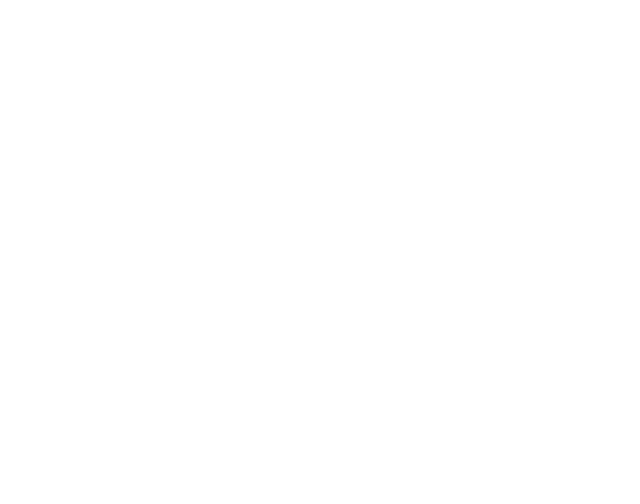
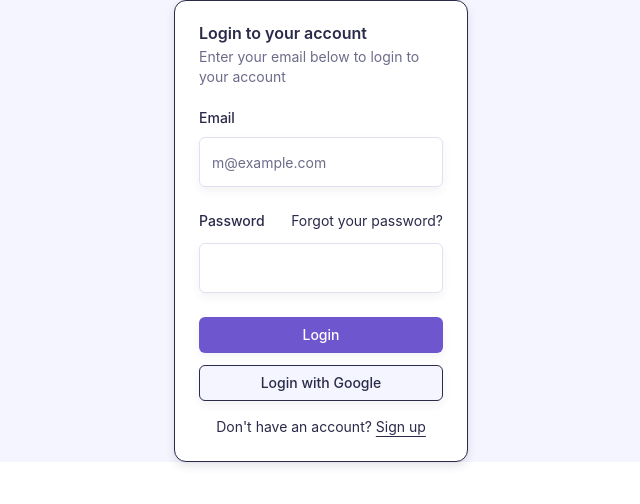
Before and after one commit to B-Chichi/Event-planner-Frontend, a React (Vite) app: page / in a window 1280 px wide. Shown: the top 504 px of the page, without its empty margins (319-959 px from the left). Built offline with nearby package versions, Linux system fonts and the light colour scheme.

Commit message:
login navigation added

```diff
--- a/src/App.jsx
+++ b/src/App.jsx
@@ -1,7 +1,9 @@
+import { LoginForm } from "./components/login-form";
 
 function App() {
   return (
     <>
+      <LoginForm/>
     </>
   );
 }
--- a/src/components/login-form.jsx
+++ b/src/components/login-form.jsx
@@ -12,6 +12,7 @@ import {
 } from "@/components/ui/card";
 import { Input } from "@/components/ui/input";
 import { Label } from "@/components/ui/label";
+import { useNavigate } from "react-router-dom";
 
 const schema = z.object({
   email: z
@@ -21,6 +22,13 @@ const schema = z.object({
 });
 
 export function LoginForm({ className, ...props }) {
+  const navigate = useNavigate();
+  const handleLogin = (e) => {
+    e.preventDefault();
+    navigate("/dashboard");
+  };
+
+
 
   const form = useForm({
     resolver: zodResolver(schema),
@@ -41,7 +49,7 @@ export function LoginForm({ className, ...props }) {
           </CardDescription>
         </CardHeader>
         <CardContent>
-          <form>
+          <form onSubmit={handleLogin}>
             <div className="flex flex-col gap-6">
               <div className="grid gap-3">
                 <Label htmlFor="email">Email</Label>
--- a/src/main.jsx
+++ b/src/main.jsx
@@ -4,7 +4,6 @@ import "./index.css";
 import App from "./App.jsx";
 import { createBrowserRouter, RouterProvider } from "react-router-dom";
 import { DashboardLayout } from "./Pages/Dashboard";
-import { LoginForm } from "./components/login-form";
 import EventForm from "./components/Layout/Event-Form";
 
 const routes = createBrowserRouter([
@@ -17,10 +16,6 @@ const routes = createBrowserRouter([
     element: <DashboardLayout />,
   },
   {
-    path: "/login",
-    element: <LoginForm />,
-  },
-  {
     path: "/add-event",
     element:<EventForm/>
   }
```
